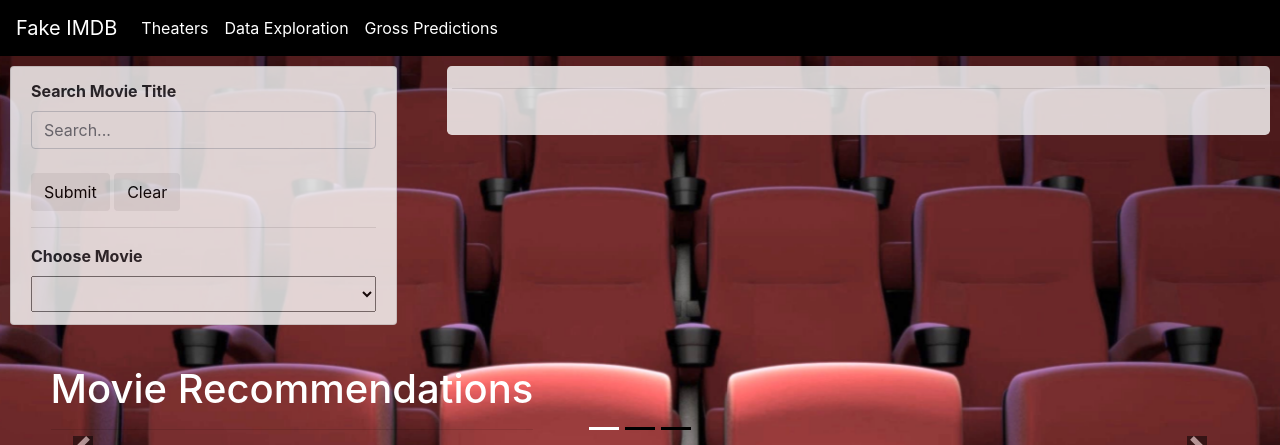
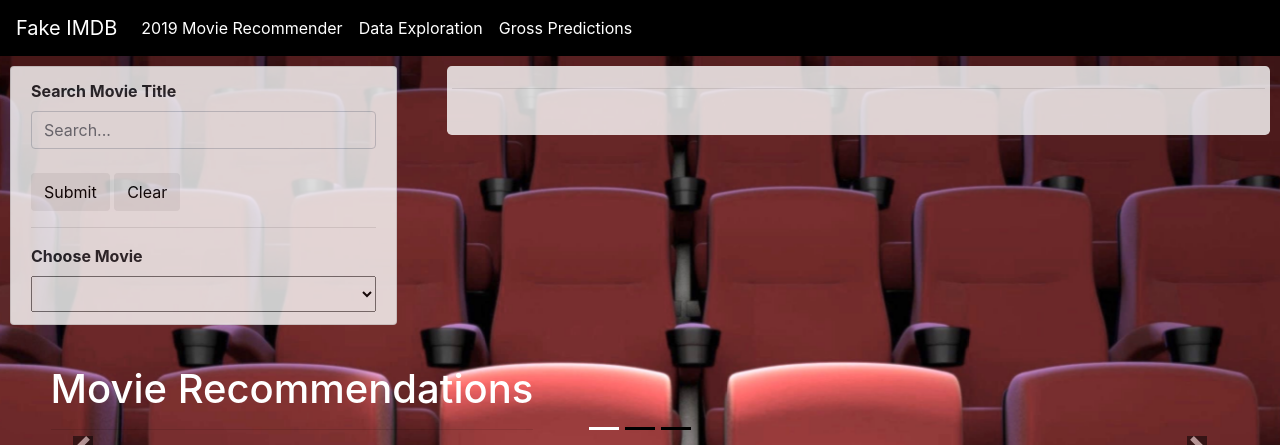
Before and after one commit to czwong/Movie_Machine_Learning, a Flask app: page / in a window 1280 px wide. Shown: the top 445 px of the page. Run offline with Flask 2, Linux system fonts and the light colour scheme; data comes from the database, SQL or seed files in the repository; data that the repository does not hold is empty; parts of the project's set-up code (start-up, migrations or seed data) failed here and were passed over; some libraries are stand-ins or nearby versions.

Commit message:
updated edits

```diff
--- a/templates/index.html
+++ b/templates/index.html
@@ -25,7 +25,7 @@
         <div class="collapse navbar-collapse" id="navbarMenu">
             <ul class="navbar-nav">
                 <li class="nav-item">
-                    <a id="tablinks" href="#" class="nav-link" style="color: white">Theaters</a>
+                    <a id="tablinks" href="#" class="nav-link" style="color: white">2019 Movie Recommender</a>
                 </li>
             </ul>
             <ul class="navbar-nav">
```
